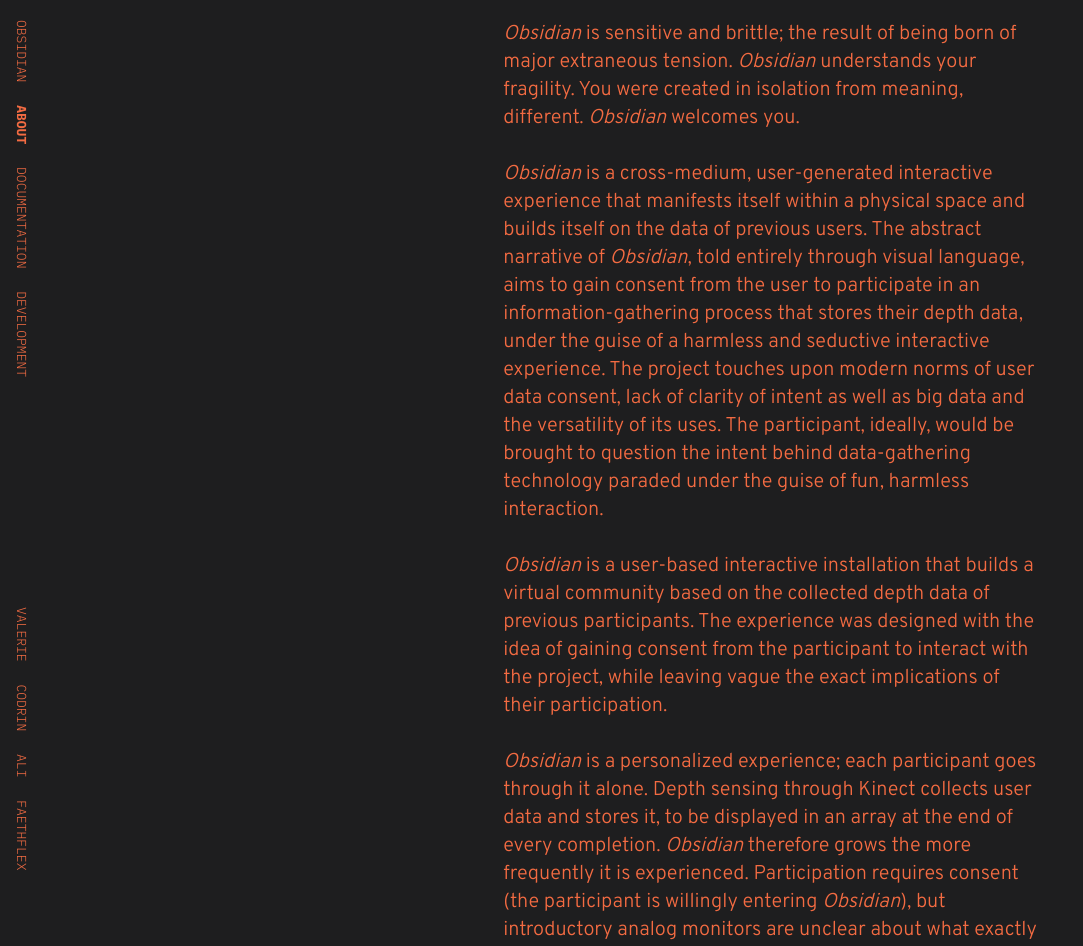
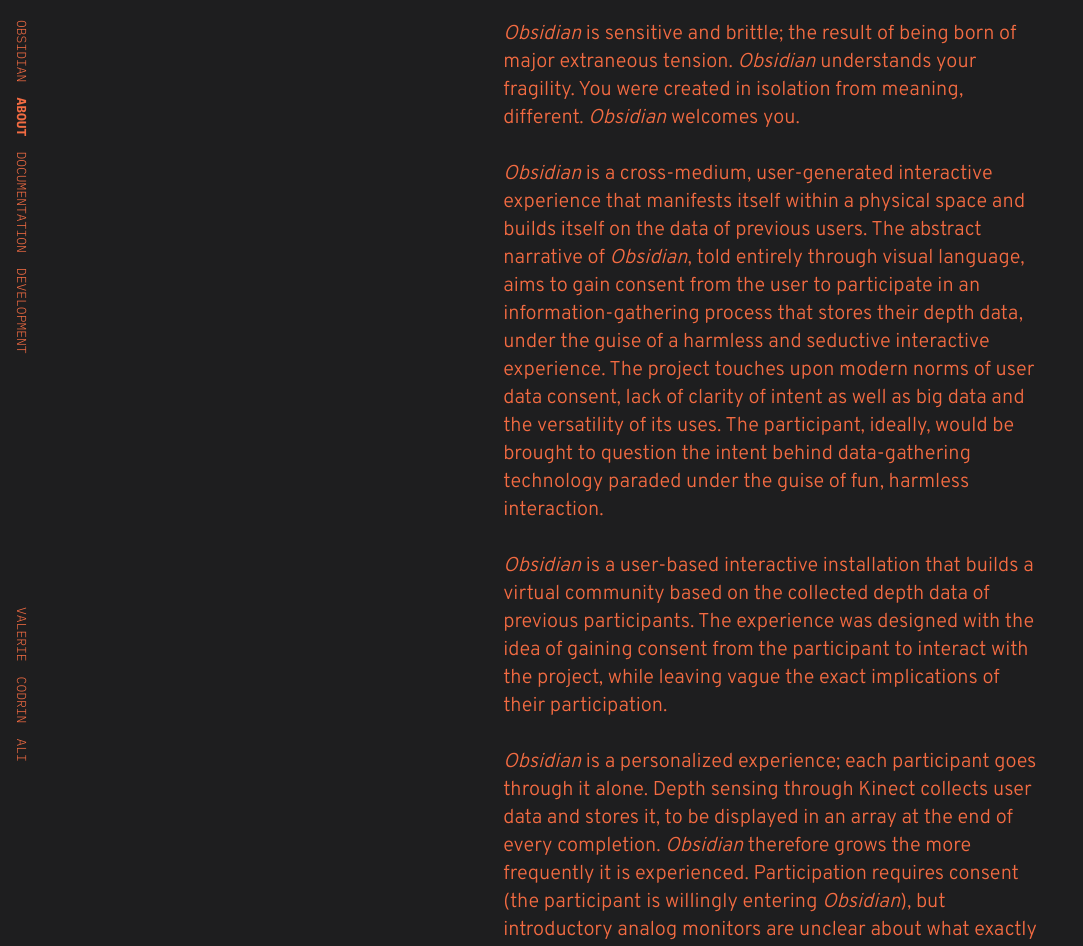
Before and after one commit to valeriebourdon/obsidian, a plain HTML site: page about.html in a window 1280 px wide. Shown: the top 946 px of the page, without its empty margins (0-1083 px from the left). Drawn offline with Linux system fonts and the light colour scheme.

Commit message:
Removed faethflex link from footer list

```diff
--- a/about.html
+++ b/about.html
@@ -23,7 +23,6 @@
         <li><a href="http://www.valeriebourdon.com">VALERIE</a></li>
         <li><a href="http://www.miha-ko.ca/">CODRIN</a></li>
         <li><a href="http://www.aliegseem.com">ALI</a></li>
-        <li><a href="http://www.faethflex.com">FAETHFLEX</a></li>
       </ul></div>
 
       <!-- DOCUMENTATION 3: CODRIN ENTRY BEGINS -->
--- a/styles.css
+++ b/styles.css
@@ -125,7 +125,7 @@ ul, li {
   margin-right:15px;
   text-decoration: none;
   list-style: none;
-  display: inline;
+  display: inline-flex;
 }
 
 /* BODY */
```
Also changed, not shown: development.html (+0 -1 lines), documentation.html (+0 -1 lines), index.html (+0 -1 lines).
